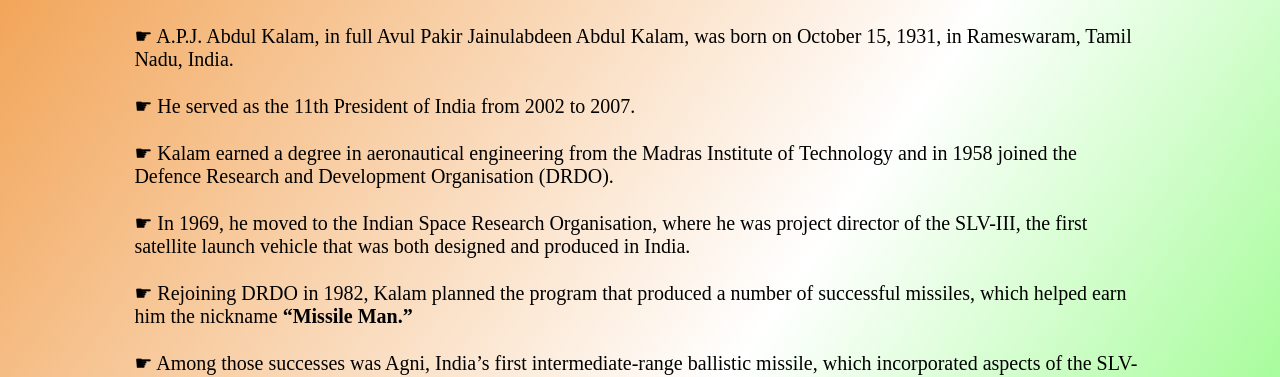
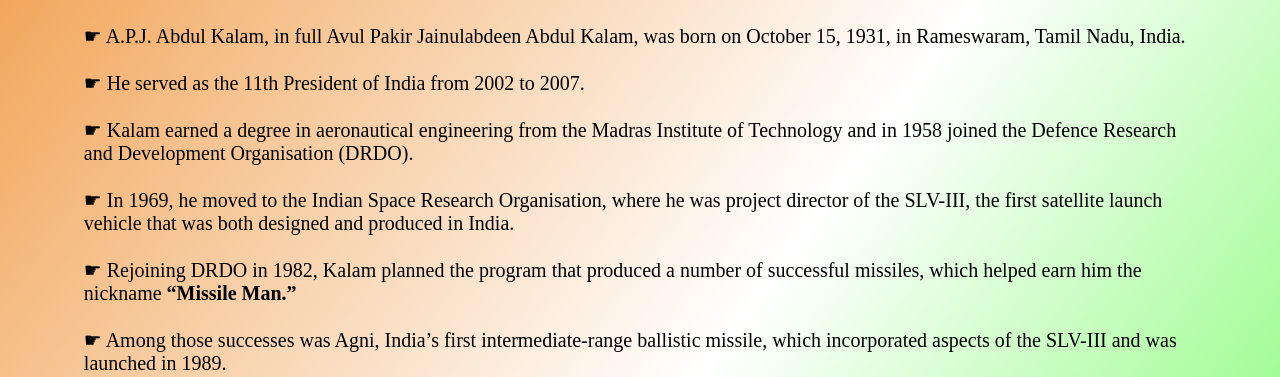
Before and after one commit to Surajjberaa/Tribute-Webpage, a plain HTML site: page index.html in a window 1280 px wide. Shown: the part 416-793 px from the top of the page. Drawn offline with Linux system fonts and the light colour scheme.

Commit message:
Update styles.css

```diff
--- a/styles.css
+++ b/styles.css
@@ -13,7 +13,7 @@ body{
     margin: 10px auto;
   }
   #tribute-info{
-    margin: 40px 10% 20px 10%;
+    margin: 40px 6% 20px 6%;
     font-size: 20px
   }
   .footer{
```
